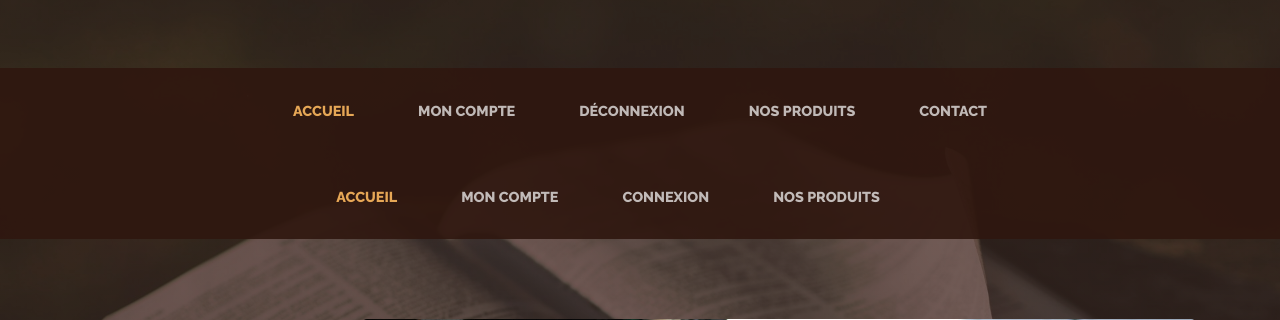
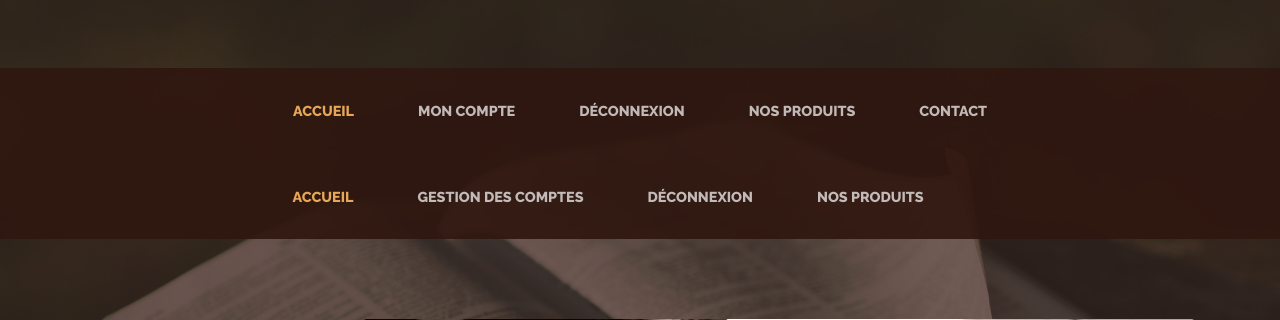
Before and after one commit to ErdalKARAER/ProjetLibrairieEnLigne, a PHP site: page /index.php in a window 1280 px wide. Shown: the part 206-526 px from the top of the page. Run offline with PHP 8.4, Linux system fonts and the light colour scheme; the visitor is signed in with stand-in values (Sample User, id 1).

Commit message:
Update navbar.php

```diff
--- a/include/navbar.php
+++ b/include/navbar.php
@@ -78,18 +78,18 @@ if(isset($_SESSION['email'])) {
       <div class="collapse navbar-collapse" id="navbarResponsive">
         <ul class="navbar-nav mx-auto">
           <li class="nav-item active px-lg-4">
-            <a class="nav-link text-uppercase text-expanded" href="../index.php">Accueil
+            <a class="nav-link text-uppercase text-expanded" href="./exercice_php_erdal/projetkaraeramale/projetkaraeramale/index.php">Accueil
               <span class="sr-only">(current)</span>
             </a>
           </li>
           <li class="nav-item px-lg-4">
-              <a class="nav-link text-uppercase text-expanded" href="./vue/form_inscri.php">Mon compte</a>
+              <a class="nav-link text-uppercase text-expanded" href="/exercice_php_erdal/projetkaraeramale/projetkaraeramale/vue/gestion_compte.php">Gestion des comptes</a>
           </li>
           <li class="nav-item px-lg-4">
-            <a class="nav-link text-uppercase text-expanded" href="./vue/form_connexion.php">Connexion</a>
+            <a class="nav-link text-uppercase text-expanded" href="/exercice_php_erdal/projetkaraeramale/projetkaraeramale/traitement/deconnexion.php">Déconnexion</a>
           </li>
           <li class="nav-item px-lg-4">
-            <a class="nav-link text-uppercase text-expanded" href="products.html">Nos produits</a>
+            <a class="nav-link text-uppercase text-expanded" href="/exercice_php_erdal/projetkaraeramale/projetkaraeramale/vue/produits.php">Nos produits</a>
           </li>
           <li class="nav-item px-lg-4">
             <a class="nav-link text-uppercase text-expanded" href="store.html"></a>
```
